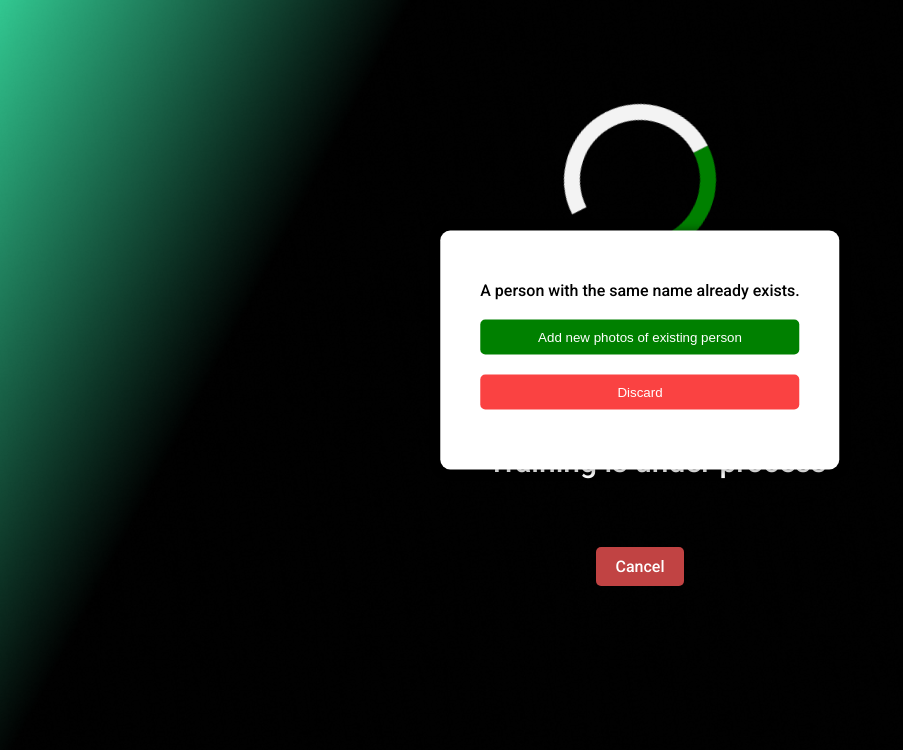
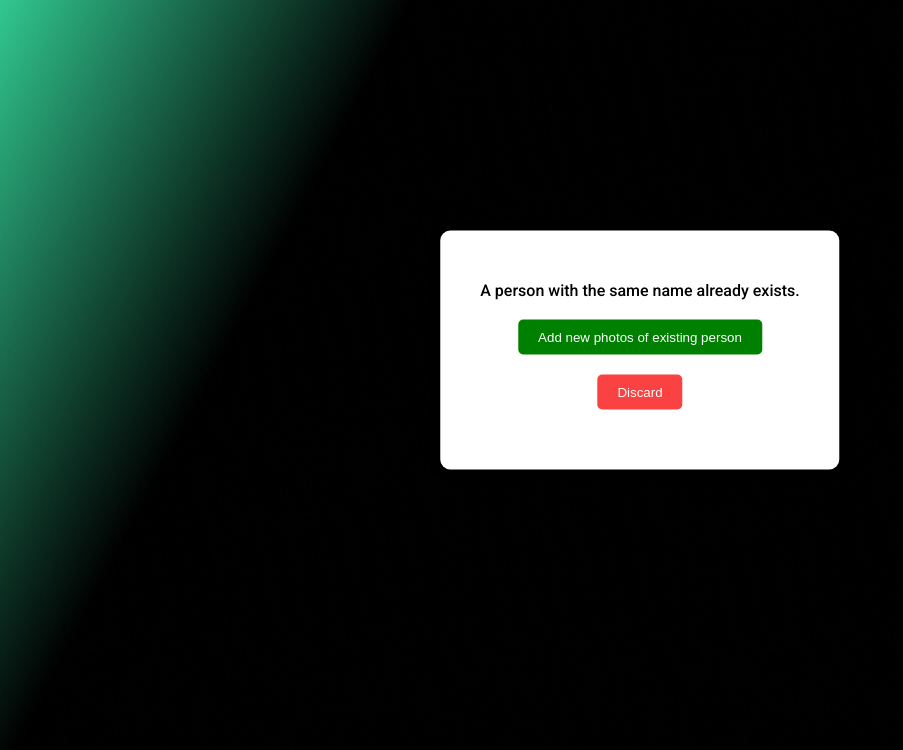
Before and after one commit to FYT3RP4TIL/MultiClass-FaceDectionSystem-Flask, a Flask app: page /popup_page in a window 1280 px wide. Shown: the part 50-800 px from the top of the page, without its empty margins (0-903 px from the left). Run offline with Flask 3, Linux system fonts and the light colour scheme.

Commit message:
Same name popup and processing added

```diff
--- a/templates/popup_page.html
+++ b/templates/popup_page.html
@@ -4,55 +4,43 @@
 <head>
   <meta charset="UTF-8">
   <meta name="viewport" content="width=device-width, initial-scale=1.0">
-  <title>Document</title>
+  <title>Popup Page</title>
   <link rel="stylesheet" href="../static/style/popup_page.css">
 
   <link rel="stylesheet" href="https://fonts.googleapis.com/css2?family=Inter:wght@400;600;700;800&display=swap" />
   <link rel="preconnect" href="https://fonts.googleapis.com">
   <link rel="preconnect" href="https://fonts.gstatic.com" crossorigin>
   <link
-    href="https://fonts.googleapis.com/css2?family=Roboto:ital,wght@0,100;0,300;0,400;0,500;0,700;0,900;1,100;1,300;1,400;1,500;1,700;1,900&display=swap"
+    href="https://fonts.googleapis.com/css2?family=Roboto:ital,wght@0,100;0,300;0,400;0,500;0,700;0,900&display=swap"
     rel="stylesheet">
 </head>
 
 <body>
   <header>
-
     <div class="nav">
-
-      <div class="logo"> </div>
-      <div class="logout"> logout </div>
-
+      <div class="logo"></div>
+      <div class="logout">logout</div>
     </div>
   </header>
 
-
-
   <div class="main">
-
     <div class="first">
-
-      <div class="loader"></div>
-      <div class="text">
-        <p>Training is under process</p>
-      </div>
-      <div class="button" id="cancel">
-        Cancel
-      </div>
       <div class="popup">
         <h2></h2>
-        <p>A person with the same name already exists. </p>
+        <p>A person with the same name already exists.</p>
         <div class="buttons">
-          <button class="button" id="b1">Add new photos of existing person</button>
-          <button class="button" id="b2">Discard</button>
-
+          <form id="addPhotosForm" action="{{ url_for('add_photos') }}" method="POST">
+            <input type="hidden" name="folderName" value="{{ folder_name }}">
+            <input type="hidden" name="tempDir" value="{{ temp_dir }}">
+            <button type="submit" class="button" id="b1">Add new photos of existing person</button>
+          </form>
+          <form action="{{ url_for('discard') }}" method="POST">
+            <button type="submit" class="button" id="b2">Discard</button>
+          </form>
         </div>
-
       </div>
     </div>
-
-
-
+  </div>
 </body>
 
 </html>
```
